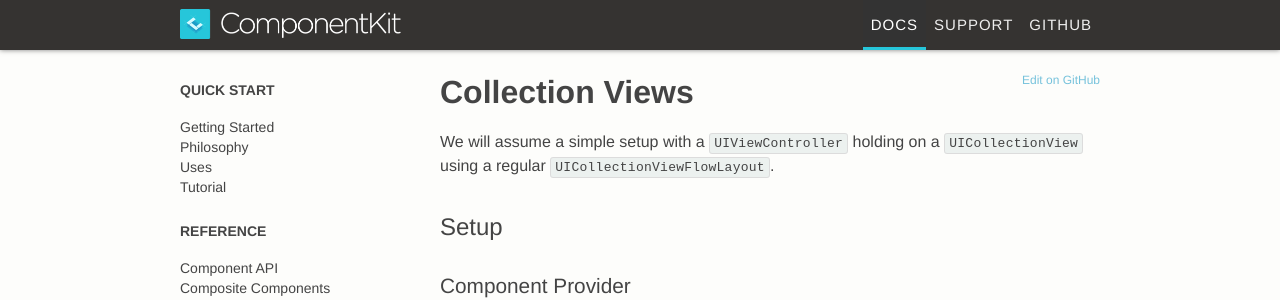
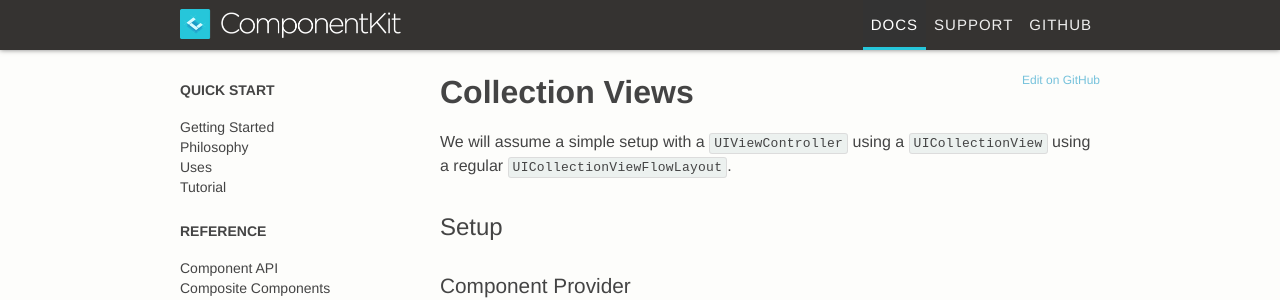
Before and after one commit to dstnbrkr/componentkit, a Jekyll site: the page built from _docs/build-collectionview-using-componentkit.md, in a window 1280 px wide and 900 px high. Shown: the top 300 px of the window. Built offline with Jekyll 4.4.1, drawn with Linux system fonts in a browser that asks for light colours; Markdown is read by kramdown in place of the engine named in the settings; comment, search, counter and statistics services are not loaded.

Commit message:
Fix grammar

```diff
--- a/_docs/build-collectionview-using-componentkit.md
+++ b/_docs/build-collectionview-using-componentkit.md
@@ -4,7 +4,7 @@ layout: docs
 permalink: /docs/build-collectionview-using-componentkit.html
 ---
 
-We will assume a simple setup with a `UIViewController` holding on a `UICollectionView` using a regular `UICollectionViewFlowLayout`.
+We will assume a simple setup with a `UIViewController` using a `UICollectionView` using a regular `UICollectionViewFlowLayout`.
 ## Setup
 ### Component Provider
 The datasource creates the components corresponding to a model, to do so it needs to know how to transform a certain model into a component tree. This transformation should be defined as a class method on a class conforming to `CKComponentProviding` that we will then be passed as the component provider.
```
